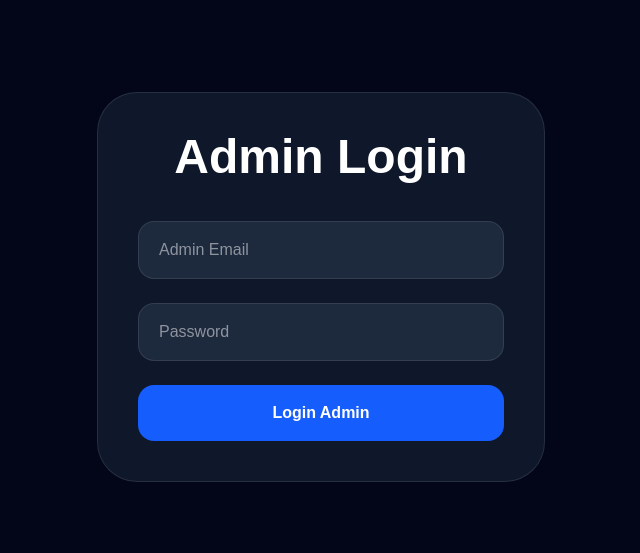
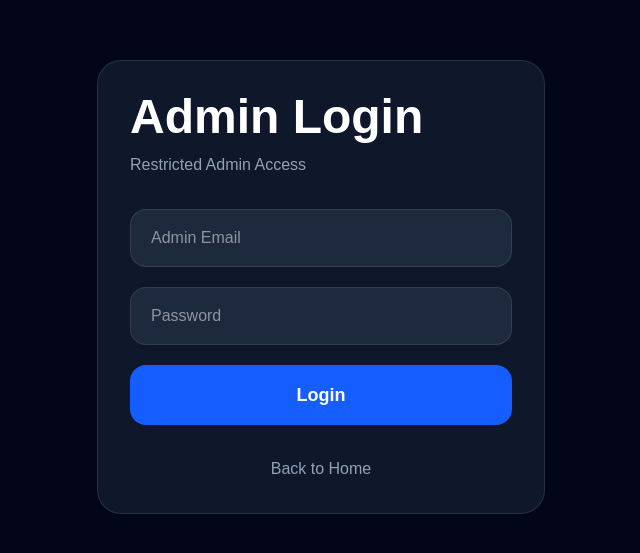
Before and after one commit to waynerone999-svg/ThirdPartyescrow-platform, a Next.js app: page /admin/login in a window 1280 px wide. Shown: the part 113-666 px from the top of the page, without its empty margins (319-959 px from the left). Built offline with nearby package versions, Linux system fonts and the light colour scheme; no server answers.

Commit message:
fix admin dashboard

```diff
--- a/src/app/admin/login/page.tsx
+++ b/src/app/admin/login/page.tsx
@@ -3,6 +3,8 @@
 import { useState } from "react";
 
 import { useRouter } from "next/navigation";
+
+import Link from "next/link";
 
 import { createClient } from "@supabase/supabase-js";
 
@@ -10,6 +12,9 @@ const supabase = createClient(
   process.env.NEXT_PUBLIC_SUPABASE_URL!,
   process.env.NEXT_PUBLIC_SUPABASE_ANON_KEY!
 );
+
+const ADMIN_EMAIL =
+  "waynerone999@gmail.com";
 
 export default function AdminLoginPage() {
 
@@ -24,59 +29,52 @@ export default function AdminLoginPage() {
   const [loading, setLoading] =
     useState(false);
 
-  async function loginAdmin() {
+  const [error, setError] =
+    useState("");
 
-    try {
+  async function login() {
 
-      setLoading(true);
+    setLoading(true);
 
-      const { data, error } =
-        await supabase
-          .from("admins")
-          .select("*");
+    setError("");
 
-      if (error) {
+    const { data, error } =
+      await supabase.auth.signInWithPassword({
+        email,
+        password,
+      });
 
-        alert(
-          "Failed to load admins"
-        );
+    if (error) {
 
-        setLoading(false);
+      setError(error.message);
 
-        return;
-      }
+      setLoading(false);
 
-      const admin =
-        data?.find(
-          (a) =>
-            a.email === email &&
-            a.password === password
-        );
+      return;
+    }
 
-      if (!admin) {
+    const loggedInEmail =
+      data.user.email
+        ?.trim()
+        .toLowerCase();
 
-        alert(
-          "Invalid admin credentials"
-        );
+    if (
+      loggedInEmail ===
+      ADMIN_EMAIL.toLowerCase()
+    ) {
 
-        setLoading(false);
+      router.push("/admin/dashboard");
 
-        return;
-      }
+    } else {
 
-      document.cookie =
-        "admin_logged_in=true; path=/;";
+      await supabase.auth.signOut();
 
-      router.push(
-        "/admin/dashboard"
+      setError(
+        "Not authorized as admin"
       );
+    }
 
-    } catch (err) {
-
-      console.log(err);
-
-      alert("Login failed");
-    }
+    setLoading(false);
   }
 
   return (
@@ -100,8 +98,8 @@ export default function AdminLoginPage() {
           bg-slate-900
           border
           border-white/10
-          rounded-[40px]
-          p-10
+          rounded-3xl
+          p-8
         "
       >
 
@@ -109,14 +107,39 @@ export default function AdminLoginPage() {
           className="
             text-5xl
             font-black
-            mb-10
-            text-center
+            mb-3
           "
         >
           Admin Login
         </h1>
 
-        <div className="space-y-6">
+        <p
+          className="
+            text-slate-400
+            mb-8
+          "
+        >
+          Restricted Admin Access
+        </p>
+
+        {error && (
+
+          <div
+            className="
+              bg-red-500/20
+              border
+              border-red-500/30
+              text-red-300
+              p-4
+              rounded-2xl
+              mb-6
+            "
+          >
+            {error}
+          </div>
+        )}
+
+        <div className="space-y-5">
 
           <input
             type="email"
@@ -126,9 +149,7 @@ export default function AdminLoginPage() {
             value={email}
 
             onChange={(e) =>
-              setEmail(
-                e.target.value
-              )
+              setEmail(e.target.value)
             }
 
             className="
@@ -139,6 +160,7 @@ export default function AdminLoginPage() {
               rounded-2xl
               px-5
               py-4
+              outline-none
             "
           />
 
@@ -150,9 +172,7 @@ export default function AdminLoginPage() {
             value={password}
 
             onChange={(e) =>
-              setPassword(
-                e.target.value
-              )
+              setPassword(e.target.value)
             }
 
             className="
@@ -163,11 +183,12 @@ export default function AdminLoginPage() {
               rounded-2xl
               px-5
               py-4
+              outline-none
             "
           />
 
           <button
-            onClick={loginAdmin}
+            onClick={login}
 
             disabled={loading}
 
@@ -175,17 +196,31 @@ export default function AdminLoginPage() {
               w-full
               bg-blue-600
               hover:bg-blue-700
+              py-4
               rounded-2xl
-              py-4
               font-black
+              text-lg
             "
           >
+            {loading
+              ? "Signing In..."
+              : "Login"}
+          </button>
 
-            {loading
-              ? "Logging in..."
-              : "Login Admin"}
+        </div>
 
-          </button>
+        <div className="mt-8 text-center">
+
+          <Link
+            href="/"
+
+            className="
+              text-slate-400
+              hover:text-white
+            "
+          >
+            Back to Home
+          </Link>
 
         </div>
 
```
